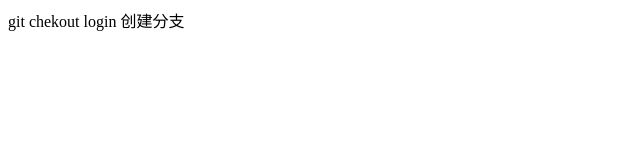
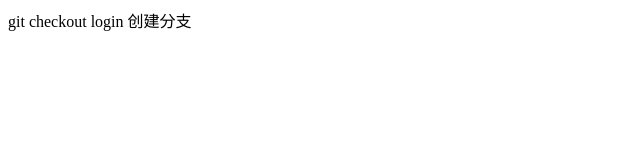
Before and after one commit to mhh931029/homework, a plain HTML site: page login.html in a window 1280 px wide. Shown: the full height of the page, 0-640 px from the left. Drawn offline with Linux system fonts and the light colour scheme.

```diff
--- a/login.html
+++ b/login.html
@@ -7,7 +7,7 @@
 <body>
 
 
-	git chekout login 创建分支
+	git checkout login 创建分支
 
 
 </body>
```
